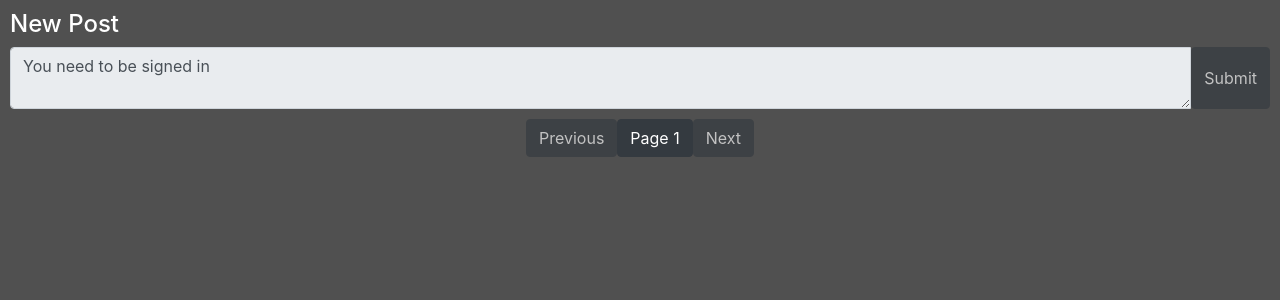
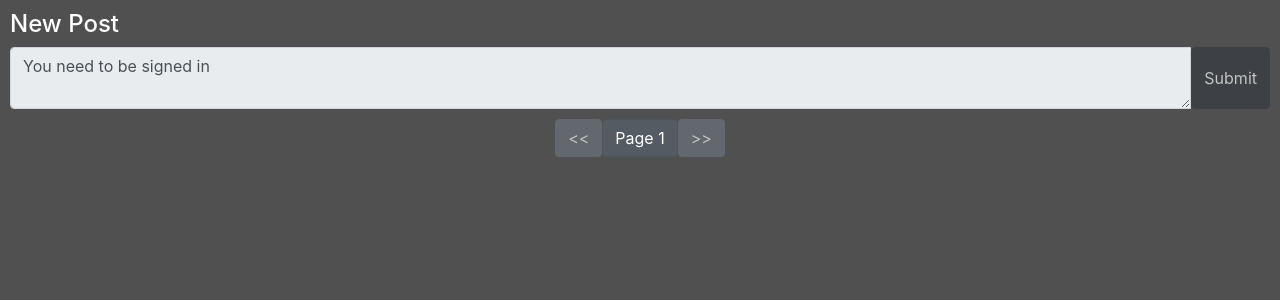
Before and after one commit to Rif-7/cs50-network, a Django app: page / in a window 1280 px wide. Shown: the part 56-356 px from the top of the page. Run offline with Django 3.2, Linux system fonts and the light colour scheme; data that the repository does not hold is empty; some libraries are stand-ins or nearby versions.

Commit message:
Changed next page nav sytle

```diff
--- a/network/templates/network/index.html
+++ b/network/templates/network/index.html
@@ -79,28 +79,28 @@
             {% if posts.has_previous %}
             <li>
                 <a href="{% url pages posts.previous_page_number %}">
-              <button class="btn btn-dark">Previous</button>
+                <button class="btn btn-secondary"> << </button>
                 </a>
             </li>
             {% else %}
             <li>
-              <button class="btn btn-dark" disabled>Previous</button>
+                <button class="btn btn-secondary" disabled> << </button>
             </li>
             {% endif %}
             <li>
                 <a href="#">
-                <button class="btn btn-dark">Page {{ posts.number }}</button>
+                    <button class="btn btn-secondary active">Page {{ posts.number }}</button>
                 </a>
             </li>
             {% if posts.has_next %}
             <li>
                 <a href="{% url pages posts.next_page_number %}">
-                <button class="btn btn-dark">Next</button>
+                    <button class="btn btn-secondary"> >> </button>
                 </a>
             </li>
             {% else %}
                 <li>
-                <button class="btn btn-dark" disabled>Next</button>
+                    <button class="btn btn-secondary" disabled>>></button>
                 </li>
             {% endif %}
             </ul>
```
Also changed, not shown: network/templates/network/user.html (+5 -5 lines). Lines whose indentation alone changed are shown as unchanged.
